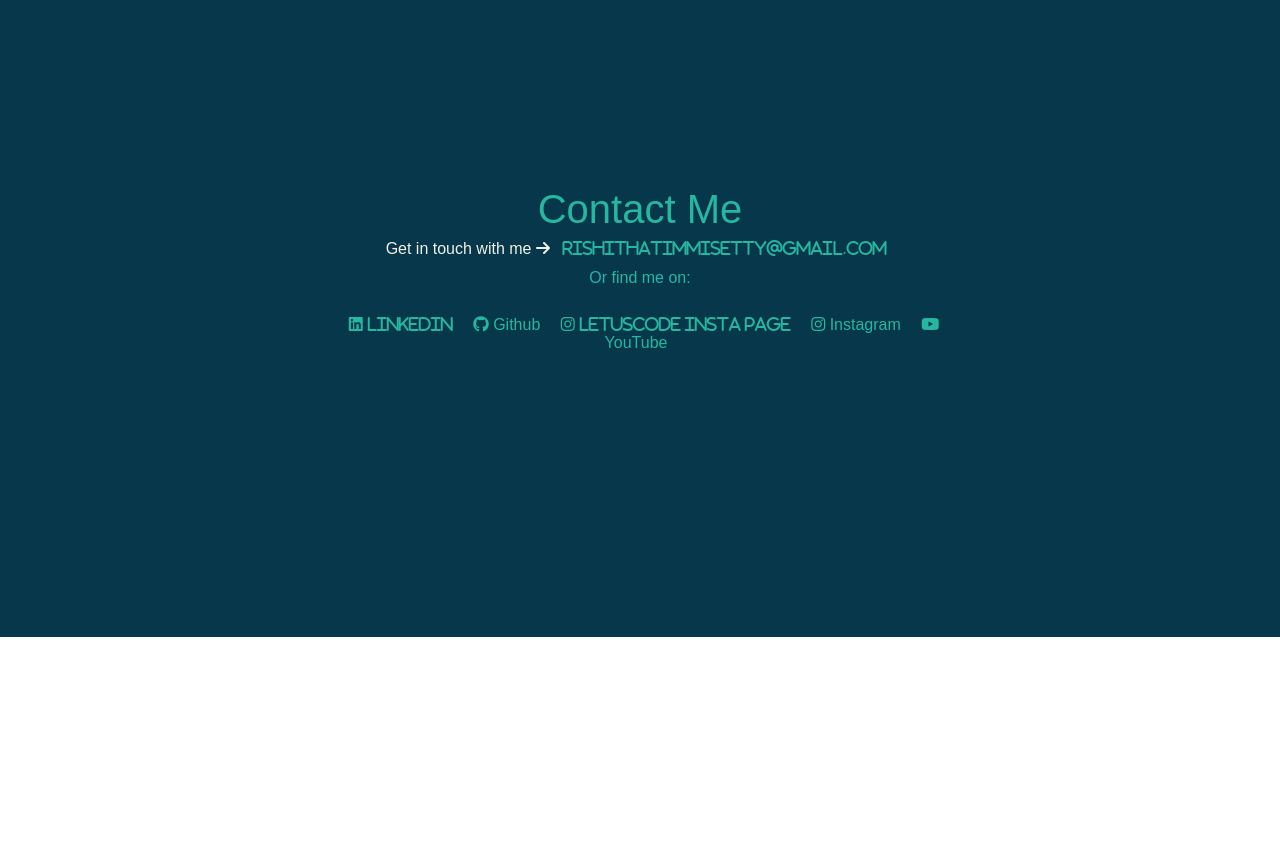
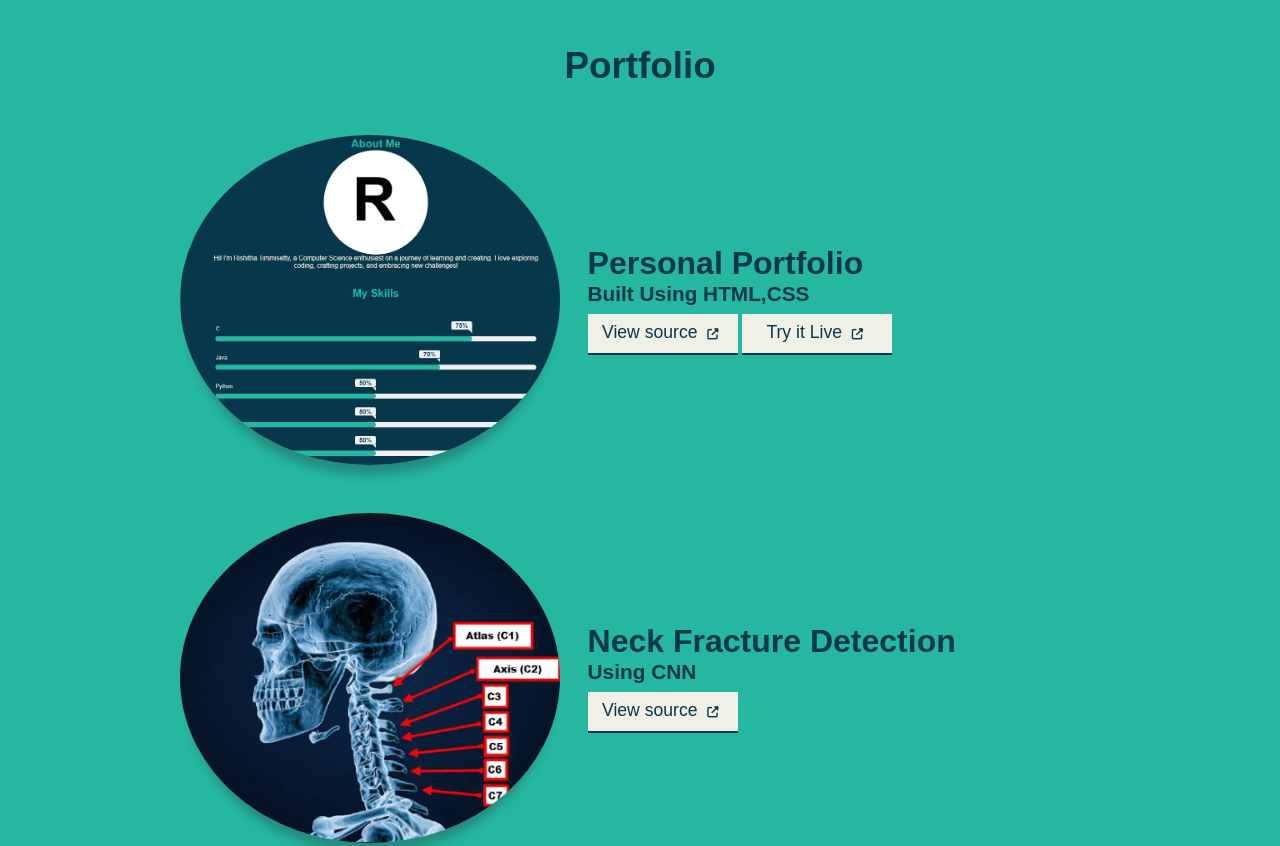
Before and after one commit to Rishitha-timmisetty/Web_Development, a plain HTML site: page index.html in a window 1280 px wide. Shown: the part 1540-2386 px from the top of the page. Before the commit the page ends 2177 px from the top, so only its background shows below. Drawn offline with nearby package versions, Linux system fonts and the light colour scheme.

Commit message:
Add files via upload

```diff
--- a/index.html
+++ b/index.html
@@ -21,7 +21,7 @@
         </div>
         <ul class="menu-items">
           <li><a href="#about">About</a></li>
-          <!-- <li><a href="#my-works">Portfolio</a></li>shld add after uploading prjcts -->
+          <li><a href="#my-works">Portfolio</a></li>
           <li><a href="#contact-me">Contact</a></li>
         </ul>
       </div>
@@ -94,8 +94,44 @@
             <div class="work-arrow-2">
         <!-- -------------------------------------------------- -->
             <!-- More -->
-          </p>
+            <p>
+              <a href="#my-works">Check out my work <i class="fas fa-arrow-down"></i></a>
+            </p>
+          </div>
         </div>
+      </div>
+    </div>
+  </div>
+</section>
+<section id="my-works">
+  <div class="portfolio">
+    <div class="proj-heading">
+      <h1>Portfolio</h1>
+    </div>
+    <div class="portfolio-content container">
+      <div class="proj-1">
+        <img src="Screenshot 2023-08-29 022956.png">
+        <div class="proj1-details">
+          <h2>Personal Portfolio</h2>
+          <p>Built Using HTML,CSS</p>
+          <button><a href="https://github.com/Rishitha-timmisetty/Web_Development" target="blank">View source <i
+                class="fas fa-external-link-alt"></i></a>
+          </button>
+          <button><a href="https://rishitha-timmisetty.github.io/Web_Development/" target="blank">Try it Live <i
+                class="fas fa-external-link-alt"></i></a>
+          </button>
+        </div>
+      </div>
+      <div class="proj-2">
+        <img src="Screenshot 2023-08-29 023320.png">
+        <div class="proj2-details">
+          <h2>Neck Fracture Detection</h2>
+          <p> Using CNN </p>
+          <button><a href="https://github.com/Rishitha-timmisetty/Neck_Fracture_Detection_Using_CNN" target="blank">View source <i
+                class="fas fa-external-link-alt"></i></a>
+          </button>
+        </div>
+      </div>
       </div>
     </div>
   </section>
--- a/style.css
+++ b/style.css
@@ -295,25 +295,132 @@ header {
 /* ////.....Portfolio......///// */
 /* --------------------------------------------------------------------------------------------- */
 
-.more-work {
+.portfolio {
+  background: #25b79f;
+  padding: 6rem 0;
+}
+.proj-heading h1 {
   text-align: center;
-  margin: 3rem 0 1rem 0;
+  color: #07374a;
+  font-size: 2.3rem;
+  font-weight: 700;
+  margin: 3rem 0;
 }
-
-.more-work p {
-  font-size: 1.6rem;
+.proj-1 {
+  display: flex;
+  justify-content: center;
+  align-items: center;
+}
+.proj-1 img {
+  height: 330px;
+  width: 380px;
+  object-fit: cover;
+  border-radius: 50%;
+  box-shadow: 0 20px 10px -10px rgb(37 41 52 / 31%);
+  margin-right: 1.7rem;
+}
+.proj-1 .proj1-details {
+  width: 32rem;
+}
+.proj-1 .proj1-details i {
+  font-size: 1.5rem;
   color: #07374a;
-  font-weight: 500;
 }
-
-.more-work a {
+.proj-1 .proj1-details h2 {
+  font-size: 2rem;
+  color: #07374a;
+}
+.proj-1 .proj1-details p {
+  font-size: 1.3rem;
+  color: #07374a;
+  font-weight: 600;
+}
+.proj-1 .proj1-details button {
+  background: #f0f0e6;
+  padding: 0.5rem;
+  margin-top: 0.5rem;
+  width: 150px;
+  border: none;
+  border-bottom: 2px solid #07374a;
+}
+.proj-1 .proj1-details button a {
   text-decoration: none;
+  color: #07374a;
+  font-size: 1.1rem;
+  transition: 0.2s ease-in-out;
+  text-align: center;
+  transition: 0.3s ease-in-out;
+}
+.proj-1 .proj1-details button .fas {
+  font-size: 0.7rem;
+  padding: 0.3rem;
+  transition: 0.2s ease-in-out;
+}
+.proj-1 .proj1-details button:hover {
+  background: #07374a;
+}
+.proj-1 .proj1-details button:hover a,
+.proj-1 .proj1-details button:hover .fas {
   color: #f0f0e6;
+}
+/* ////.....proj2.....//// */
+.proj-2 {
+  display: flex;
+  justify-content: center;
+  align-items: center;
+  margin-top: 3rem;
+}
+.proj-2 img {
+  height: 330px;
+  width: 380px;
+  object-fit: cover;
+  border-radius: 50%;
+  box-shadow: 0 20px 10px -10px rgb(37 41 52 / 31%);
+  margin-right: 1.7rem;
+}
+.proj-2 .proj2-details {
+  width: 32rem;
+}
+.proj-2 .proj2-details i {
+  font-size: 1.5rem;
+  color: #07374a;
+}
+.proj-2 .proj2-details h2 {
+  font-size: 2rem;
+  color: #07374a;
+}
+.proj-2 .proj2-details p {
   font-size: 1.3rem;
+  color: #07374a;
+  font-weight: 600;
 }
-
-.more-work a:hover {
-  border-bottom: 2px solid #f0f0e6;
+.proj-2 .proj2-details button {
+  background: #f0f0e6;
+  padding: 0.5rem;
+  margin-top: 0.5rem;
+  width: 150px;
+  border: none;
+  border-bottom: 2px solid #07374a;
+}
+.proj-2 .proj2-details button a {
+  text-decoration: none;
+  color: #07374a;
+  font-size: 1.1rem;
+  transition: 0.2s ease-in-out;
+  text-align: center;
+  transition: 0.3s ease-in-out;
+}
+.proj-2 .proj2-details button .fas {
+  font-size: 0.7rem;
+  padding: 0.3rem;
+  transition: 0.2s ease-in-out;
+}
+.proj-2 .proj2-details button:hover {
+  background: #07374a;
+}
+.proj-2 .proj2-details button:hover a,
+.proj-2 .proj2-details button:hover .fas {
+  color: #f0f0e6;
 }
 
 /* ////......Contact......///// */
@@ -438,7 +545,28 @@ header {
     margin-top: 3.2rem;
   }
    /* ------------------------------------------------------------------------------------------------------- */
-  .work-arrow-2 a {
+
+   .proj-1 {
+    display: flex;
+    justify-content: center;
+    flex-direction: column;
+  }
+  .proj-1 img {
+    height: 240px;
+    width: 290px;
+    margin-bottom: 0.5rem;
+  }
+  .proj-2 {
+    display: flex;
+    justify-content: center;
+    flex-direction: column;
+  }
+  .proj-2 img {
+    height: 240px;
+    width: 290px;
+    margin-bottom: 0.5rem;
+  }
+   .work-arrow-2 a {
     font-size: 1.3rem;
     text-decoration: none;
     color: #25b79f;
```
Also changed, not shown: Screenshot 2023-08-29 022956.png (added), Screenshot 2023-08-29 023320.png (added).
